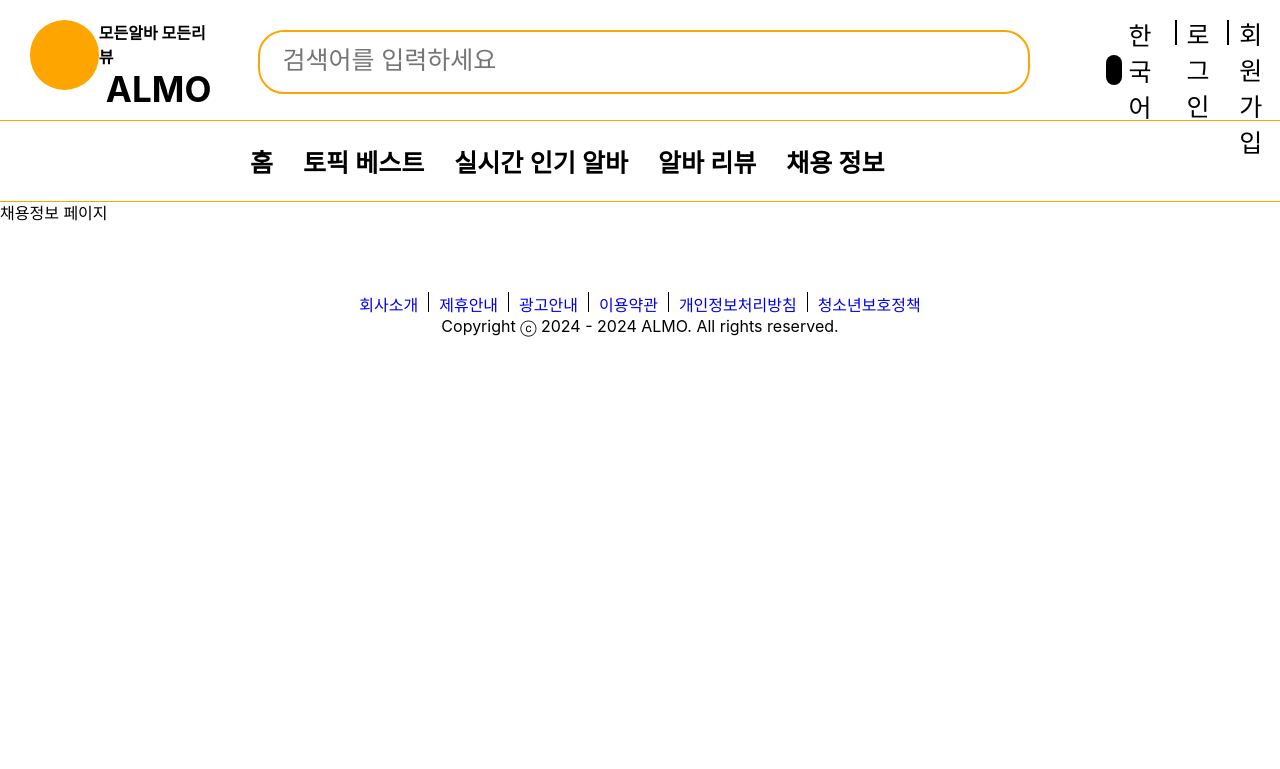
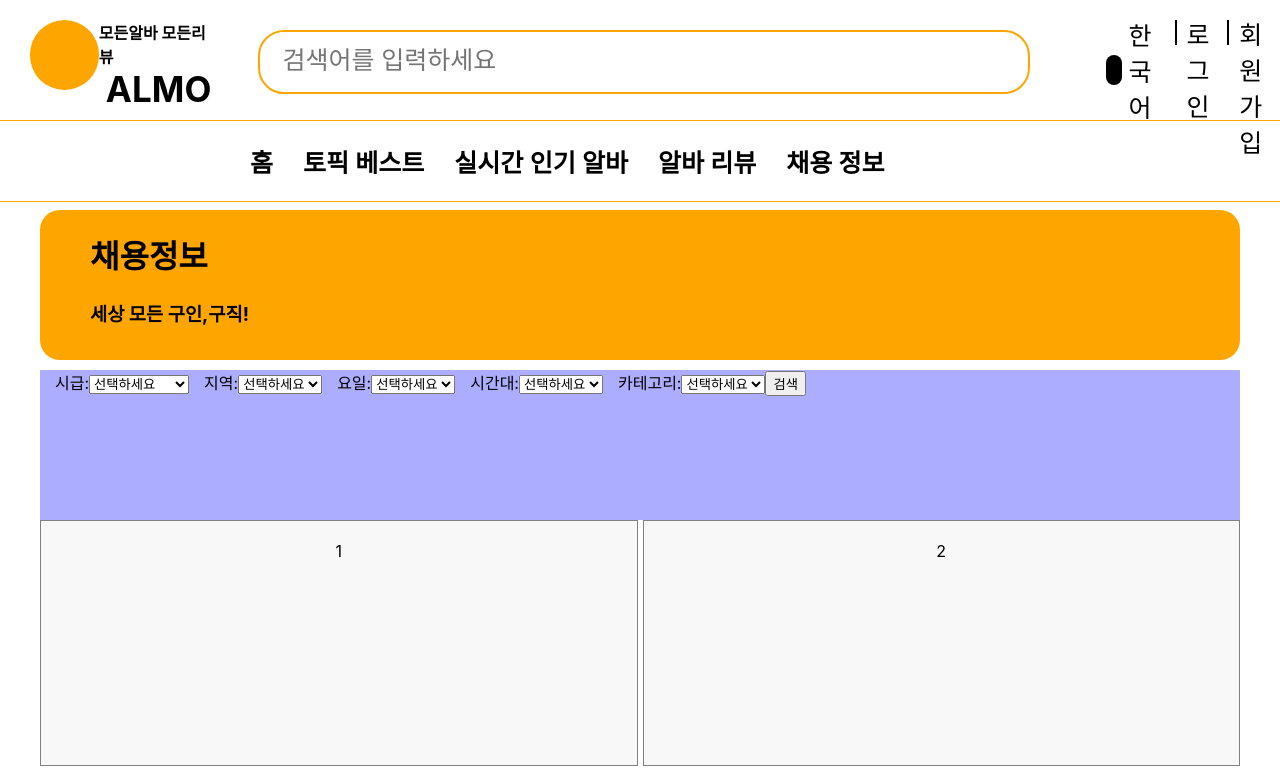
Before and after one commit to JohnJung-1017/Almo, a React (Create React App) app in the folder frontend/: page /recruit in a window 1280 px wide. Shown: the top 769 px of the page. Built offline with nearby package versions, Linux system fonts and the light colour scheme; some icons are missing.

Commit message:
feat: recruit.jsx
채용정보 페이지 기본 틀 제작 완료

```diff
--- /dev/null
+++ b/frontend/src/css/recruit.css
@@ -0,0 +1,24 @@
+.recruit {
+}
+.recruit_container {
+  display: flex;
+  flex-direction: column;
+  justify-content: center;
+  align-items: center;
+}
+.recruit_title {
+  width: 1200px;
+  height: 150px;
+  border-radius: 20px;
+  background-color: orange;
+  margin: 10px 0px;
+}
+.recruit_title1,
+.recruit_title2 {
+  margin-left: 50px;
+}
+.recruit_box1 {
+  width: 1200px;
+  height: 150px;
+  background-color: rgba(0, 0, 255, 0.323);
+}
--- a/frontend/src/pages/recruit.jsx
+++ b/frontend/src/pages/recruit.jsx
@@ -1,17 +1,84 @@
-import React from 'react'
-import NavBar from '../components/navBar.jsx';
-import Copyright from '../components/copyright.jsx';
+import React from "react";
+import NavBar from "../components/navBar.jsx";
+import Copyright from "../components/copyright.jsx";
+import "../css/recruit.css";
 
 const Recruit = () => {
   return (
-    <div className='main_background'>
-        <NavBar/>
-        <div className='main_content'>
-            <div>채용정보 페이지</div>
-            <Copyright/>
+    <div className="main_background">
+      <NavBar />
+      <div className="main_content">
+        <div className="recruit_container">
+          <div className="recruit_title">
+            <h1 className="recruit_title1">채용정보</h1>
+            <h3 className="recruit_title2">세상 모든 구인,구직!</h3>
+          </div>
+          <div className="recruit_box1">
+            <form id="searchForm">
+              <label for="wage">시급:</label>
+              <select name="wage" id="wage">
+                <option value="">선택하세요</option>
+                <option value="8000">8000원 이상</option>
+                <option value="10000">10000원 이상</option>
+                <option value="12000">12000원 이상</option>
+              </select>
+
+              <label for="location">지역:</label>
+              <select name="location" id="location">
+                <option value="">선택하세요</option>
+                <option value="seoul">서울</option>
+                <option value="busan">부산</option>
+                <option value="daegu">대구</option>
+              </select>
+
+              <label for="day">요일:</label>
+              <select name="day" id="day">
+                <option value="">선택하세요</option>
+                <option value="monday">월요일</option>
+                <option value="tuesday">화요일</option>
+                <option value="wednesday">수요일</option>
+              </select>
+
+              <label for="time">시간대:</label>
+              <select name="time" id="time">
+                <option value="">선택하세요</option>
+                <option value="morning">오전</option>
+                <option value="afternoon">오후</option>
+                <option value="evening">저녁</option>
+              </select>
+
+              <label for="category">카테고리:</label>
+              <select name="category" id="category">
+                <option value="">선택하세요</option>
+                <option value="food">음식</option>
+                <option value="retail">소매</option>
+                <option value="service">서비스</option>
+              </select>
+
+              <button type="button" id="searchButton">
+                검색
+              </button>
+            </form>
+          </div>
+          <div className="recruit_box2">
+            <div className="tb_box2">
+              <div className="tb_box2_grid">
+                {[...Array(8)].map((_, index) => (
+                  <div key={index} className="tb_box2_grid_item">
+                    {index + 1}
+                  </div>
+                ))}
+              </div>
+              <div className="tb_box2_page">
+                <div>여기에 페이지 버튼</div>
+              </div>
+            </div>
+          </div>
         </div>
+        <Copyright />
+      </div>
     </div>
-  )
-}
+  );
+};
 
-export default Recruit
+export default Recruit;
```
